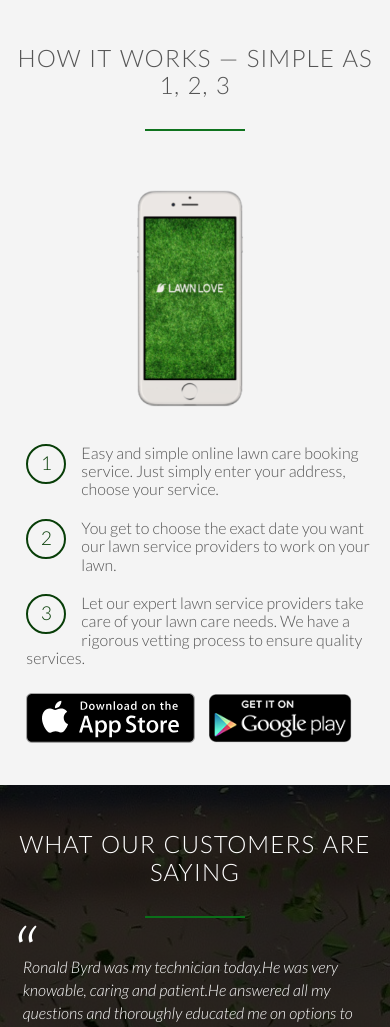
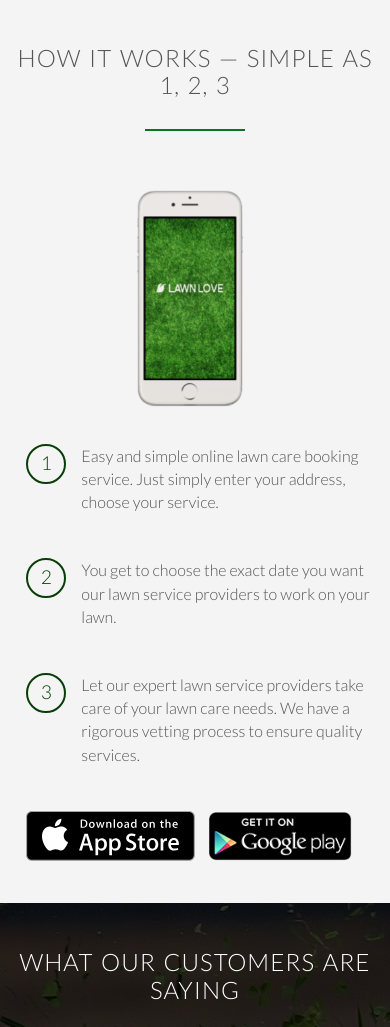
Before and after one commit to davvaldovinos/lawnwebsite, a PHP site: page /?success=1 in a window 390 px wide. Shown: the part 1934-2961 px from the top of the page. Run offline with PHP 8.4, Linux system fonts and the light colour scheme; some libraries are stand-ins or nearby versions; some web fonts are replaced.

Commit message:
second commit

```diff
--- a/Practice Website/index.php
+++ b/Practice Website/index.php
@@ -285,7 +285,6 @@
 
                         <?php
 
-
                         if($_GET['success'] == 1){
                             echo "<div class=\"form-messages success\"> Thank you! Your message has been sent.
                             </div>";
@@ -367,7 +366,7 @@
 
             <div class="row">
                 <p>
-                    Copyright &copy; 2020 by LawnUSA. All rights reserved.
+                    Copyright &copy; 2020 by LawnUSA. All rights reserved. str
                 </p>
             </div>
         </footer>
--- a/Practice Website/resources/css/queries.css
+++ b/Practice Website/resources/css/queries.css
@@ -87,7 +87,7 @@
     .app-screen { width: 100%; }
     .steps-box:first-child { text-align: center; }
 
-    .steps-box:last-child{ margin-top: 20px; }
+    .steps-box:last-child{ margin-top: 20px;}
 
     .works-step div {
         height: 40px;
@@ -95,10 +95,15 @@
         padding: 6px;
         margin-right: 15px;
         font-size: 120%;
+
     }
 
     .works-step { margin-bottom: 20px; }
-    .works-step:last-of-type {margin-bottom: 25px; }
+
+    .works-step p {
+        margin-bottom: 25px;
+        display: flex;
+        line-height: 145%;
     }
 
     .social-links {
@@ -112,8 +117,12 @@
     }
 
 
+}
+
 /* Small phones: from 0 to 480px */
 @media only screen and (max-width: 480px) {
     section {padding: 25px 0 ; }
     .contact-form {width: 100%; }
+
+
 }
--- a/Practice Website/resources/css/style.css
+++ b/Practice Website/resources/css/style.css
@@ -237,16 +237,15 @@
 
 
 .hero-text-box {
-    color: #fff;
     text-align: center;
     margin-top: 300px;
-    text-align: center;
 }
 
 .hero-text-box-text h1{
     margin-bottom: 25px;
     font-size: 260%;
     font-weight: 400;
+    color: #fff;
 }
 
 
@@ -416,12 +415,7 @@
     margin-bottom: 50px;
 }
 
-
-.works-step:last-child {
-    margin-bottom: 80px;
-}
-
-.works-step div {
+.works-step div{
     color: rgba(4, 59, 4, 0.98);
     border: 2px solid rgba(4, 59, 4, 0.98);
     display: inline-block;
```
Also changed, not shown: 2 other files.
